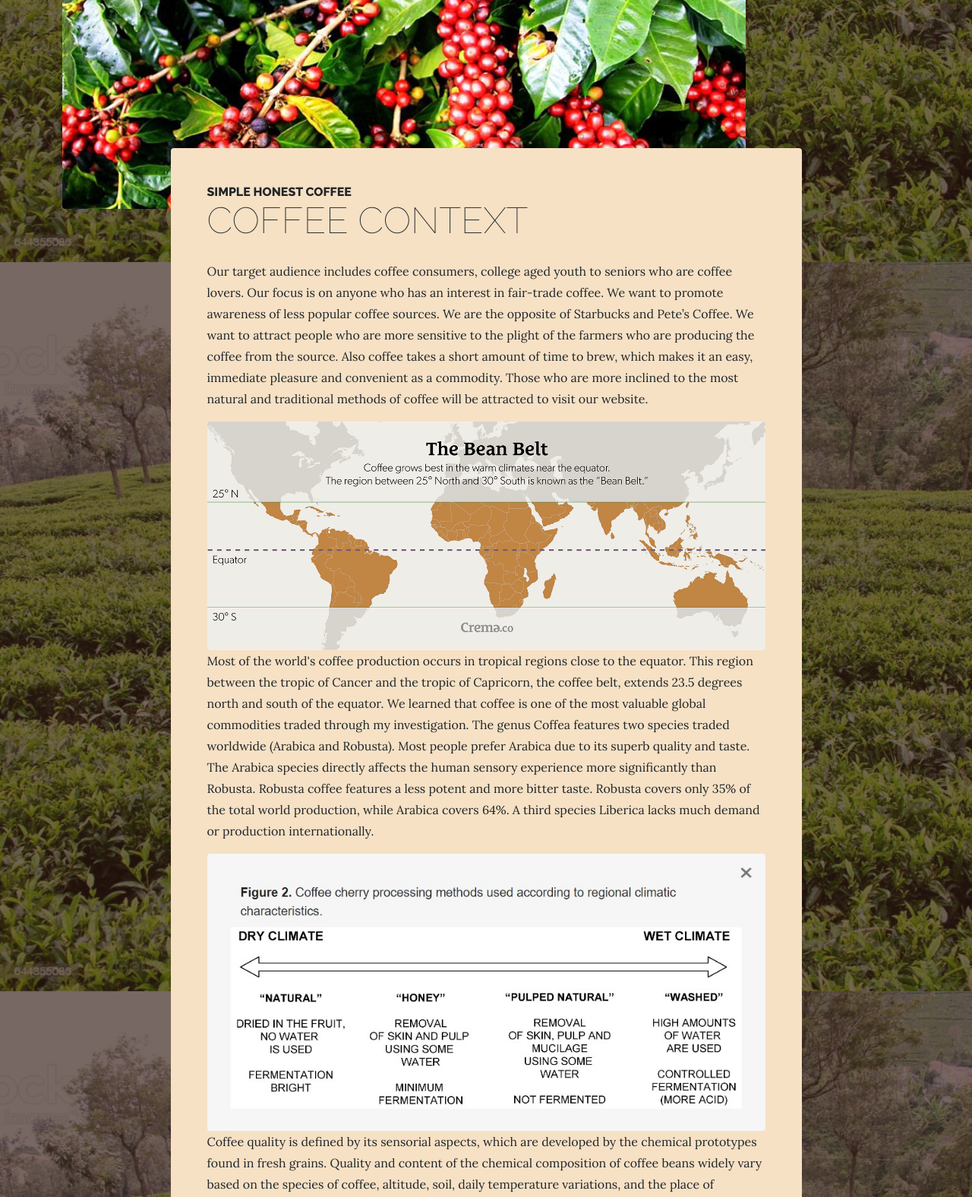
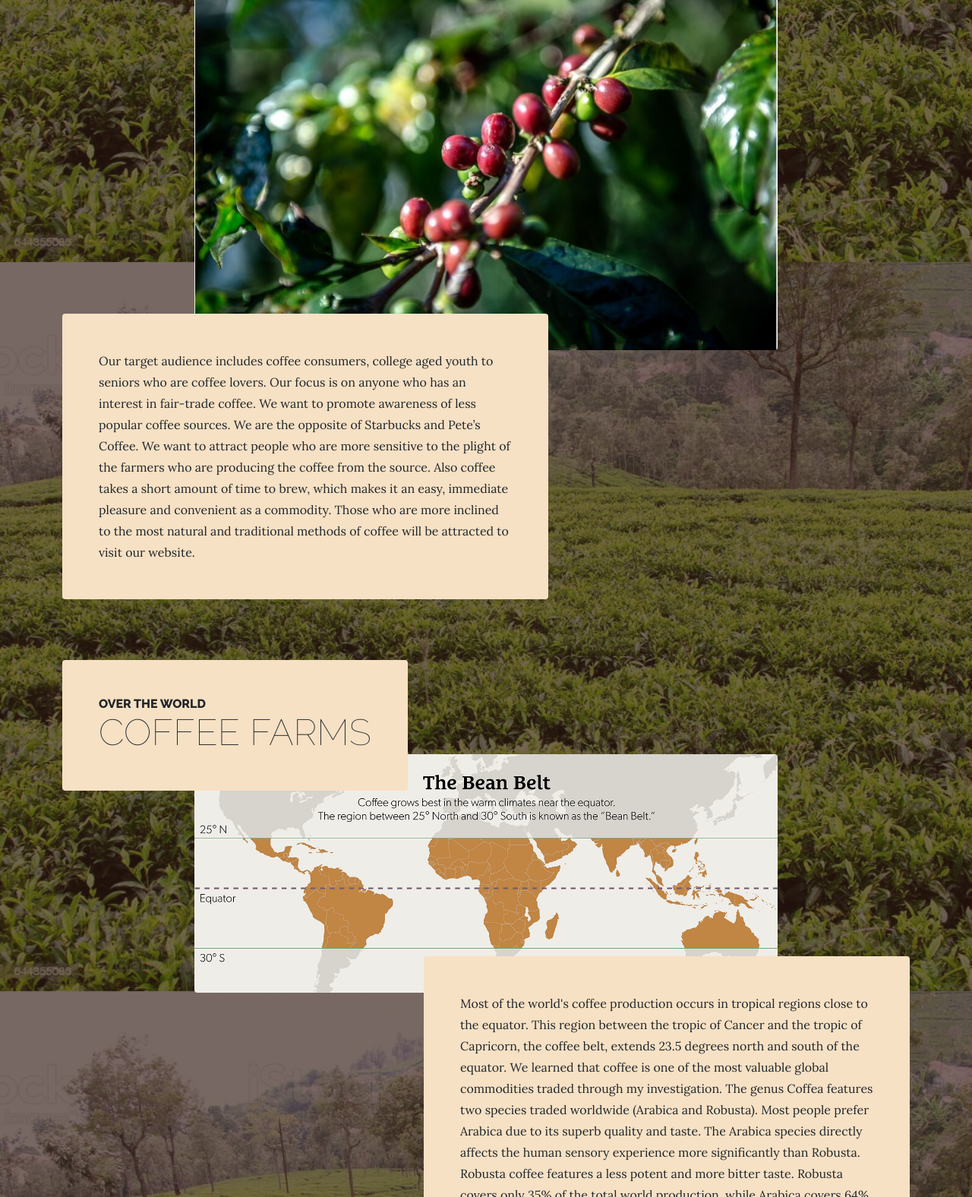
Before and after one commit to jeevanhall/Project_1, a plain HTML site: page about.html in a window 1280 px wide. Shown: the part 615-2191 px from the top of the page at 76% size. Drawn offline with nearby package versions, Linux system fonts and the light colour scheme.

Commit message:
Modified About.html

```diff
--- a/about.html
+++ b/about.html
@@ -18,8 +18,8 @@
     <body>
         <header>
             <h1 class="site-heading text-center text-faded d-none d-lg-block">
-                <span class="site-heading-upper text-primary mb-3">Coffee Types</span>
-                <span class="site-heading-lower">Processing Methods</span>
+                <span class="site-heading-upper text-primary mb-3">A Free Bootstrap Business Theme</span>
+                <span class="site-heading-lower">Business Casual</span>
             </h1>
         </header>
         <!-- Navigation-->
@@ -37,28 +37,63 @@
                 </div>
             </div>
         </nav>
-        <section class="page-section about-heading">
+        <section class="page-section">
             <div class="container">
-                <img class="img-fluid rounded about-heading-img mb-3 mb-lg-0" src="assets/img/RawCoffeeBeans.jpg" alt="..." class = fluid/>
-                <div class="about-heading-content">
-                    <div class="row">
-                        <div class="col-xl-9 col-lg-10 mx-auto">
-                            <div class="bg-faded rounded p-5">
-                                <h2 class="section-heading mb-4">
-                                    <span class="section-heading-upper">Simple Honest Coffee</span>
-                                    <span class="section-heading-lower">Coffee Context</span>
-                                </h2>
-                                <p>Our target audience includes coffee consumers, college aged youth to seniors who are coffee lovers. Our focus is on anyone who has an interest in fair-trade coffee.  We want to promote awareness of less popular coffee sources. We are the opposite of Starbucks and Pete’s Coffee. We want to attract people who are more sensitive to the plight of the farmers who are producing the coffee from the source.  Also coffee takes a short amount of time to brew, which makes it an easy, immediate pleasure and convenient as a commodity. Those who are more inclined to the most natural and traditional methods of coffee will be attracted to visit our website. </p>
+                <div class="product-item">
+                    <div class="product-item-title d-flex">
+                        <div class="bg-faded p-5 d-flex ms-auto rounded">
+                            <h2 class="section-heading mb-0">
+                                <span class="section-heading-upper">Coffee Context</span>
+                                <span class="section-heading-lower">Simple Honest Coffee</span>
+                            </h2>
+                        </div>
+                    </div>
+                    <img class="product-item-img mx-auto d-flex rounded img-fluid mb-3 mb-lg-0" src="assets/img/rawBeans2.jpg" alt="..." />
+                    <div class="product-item-description d-flex me-auto">
+                        <div class="bg-faded p-5 rounded"><p class="mb-0">Our target audience includes coffee consumers, college aged youth to seniors who are coffee lovers. Our focus is on anyone who has an interest in fair-trade coffee.  We want to promote awareness of less popular coffee sources. We are the opposite of Starbucks and Pete’s Coffee. We want to attract people who are more sensitive to the plight of the farmers who are producing the coffee from the source.  Also coffee takes a short amount of time to brew, which makes it an easy, immediate pleasure and convenient as a commodity. Those who are more inclined to the most natural and traditional methods of coffee will be attracted to visit our website. </p>
+                        </div>
+                    </div>
+                </div>
+            </div>
+        </section>
+        <section class="page-section">
+            <div class="container">
+                <div class="product-item">
+                    <div class="product-item-title d-flex">
+                        <div class="bg-faded p-5 d-flex me-auto rounded">
+                            <h2 class="section-heading mb-0">
+                                <span class="section-heading-upper">Over the World</span>
+                                <span class="section-heading-lower">Coffee Farms</span>
+                            </h2>
+                        </div>
+                    </div>
+                    <img class="product-item-img mx-auto d-flex rounded img-fluid mb-3 mb-lg-0" src="assets/img/bean-belt-extralarge.png" alt="..."/>
 
+                    <!-- <img class="product-item-img mx-auto d-flex rounded img-fluid mb-3 mb-lg-0" src="assets/img/products-02.jpg" alt="..." /> -->
+                    <div class="product-item-description d-flex ms-auto">
+                        <div class="bg-faded p-5 rounded"><p class="mb-0">Most of the world's coffee production occurs in tropical regions close to the equator.  This region between the tropic of Cancer and the tropic of Capricorn, the coffee belt, extends 23.5 degrees north and south of the equator.  We learned that coffee is one of the most valuable global commodities traded through my investigation.  The genus Coffea features two species traded worldwide (Arabica and Robusta). Most people prefer Arabica due to its superb quality and taste.  The Arabica species directly affects the human sensory experience more significantly than Robusta.  Robusta coffee features a less potent and more bitter taste.  Robusta covers only 35% of the total world production, while Arabica covers 64%.  A third species Liberica lacks much demand or production internationally.</p>
+                        </div>
+                        <!-- <p class="mb-0">Our seasonal  alongside premium vendors for specialty goods.</p> -->
+                    </div>
+                </div>
+            </div>
+        </section>
+        <section class="page-section">
+            <div class="container">
+                <div class="product-item">
+                    <div class="product-item-title d-flex">
+                        <div class="bg-faded p-5 d-flex ms-auto rounded">
+                            <h2 class="section-heading mb-0">
+                                <span class="section-heading-upper">From Around the World</span>
+                                <span class="section-heading-lower">Bulk Speciality Blends</span>
+                            </h2>
+                        </div>
+                    </div>
 
-                                <img class="img-fluid rounded about-heading-img mb-3 mb-lg-0" src="assets/img/bean-belt-extralarge.png" alt="..." class = fluid/>
-
-                                <p>Most of the world's coffee production occurs in tropical regions close to the equator.  This region between the tropic of Cancer and the tropic of Capricorn, the coffee belt, extends 23.5 degrees north and south of the equator.  We learned that coffee is one of the most valuable global commodities traded through my investigation.  The genus Coffea features two species traded worldwide (Arabica and Robusta). Most people prefer Arabica due to its superb quality and taste.  The Arabica species directly affects the human sensory experience more significantly than Robusta.  Robusta coffee features a less potent and more bitter taste.  Robusta covers only 35% of the total world production, while Arabica covers 64%.  A third species Liberica lacks much demand or production internationally.</p>
-
-                            <img class="img-fluid rounded about-heading-img mb-3 mb-lg-0" src="assets/img/washedtype.jpg" alt="..." class = fluid/>
-                                <p>Coffee quality is defined by its sensorial aspects, which are developed by the chemical prototypes found in fresh grains.  Quality and content of the chemical composition of coffee beans widely vary based on the species of coffee, altitude, soil, daily temperature variations, and the place of growing.  Coffee taste is different due to the presence of different volatile and nonvolatile chemical constituents.</p>
-                        </div>
-                        </div>
+                    <img class="product-item-img mx-auto d-flex rounded img-fluid mb-3 mb-lg-0" src="assets/img/washedtype.jpg" alt="..." />
+                    <div class="product-item-description d-flex me-auto">
+                        <div class="bg-faded p-5 rounded"><p class="mb-0">                                <p>Coffee quality is defined by its sensorial aspects, which are developed by the chemical prototypes found in fresh grains.  Quality and content of the chemical composition of coffee beans widely vary based on the species of coffee, altitude, soil, daily temperature variations, and the place of growing.  Coffee taste is different due to the presence of different volatile and nonvolatile chemical constituents.</p>
+                        </p></div>
                     </div>
                 </div>
             </div>
```
